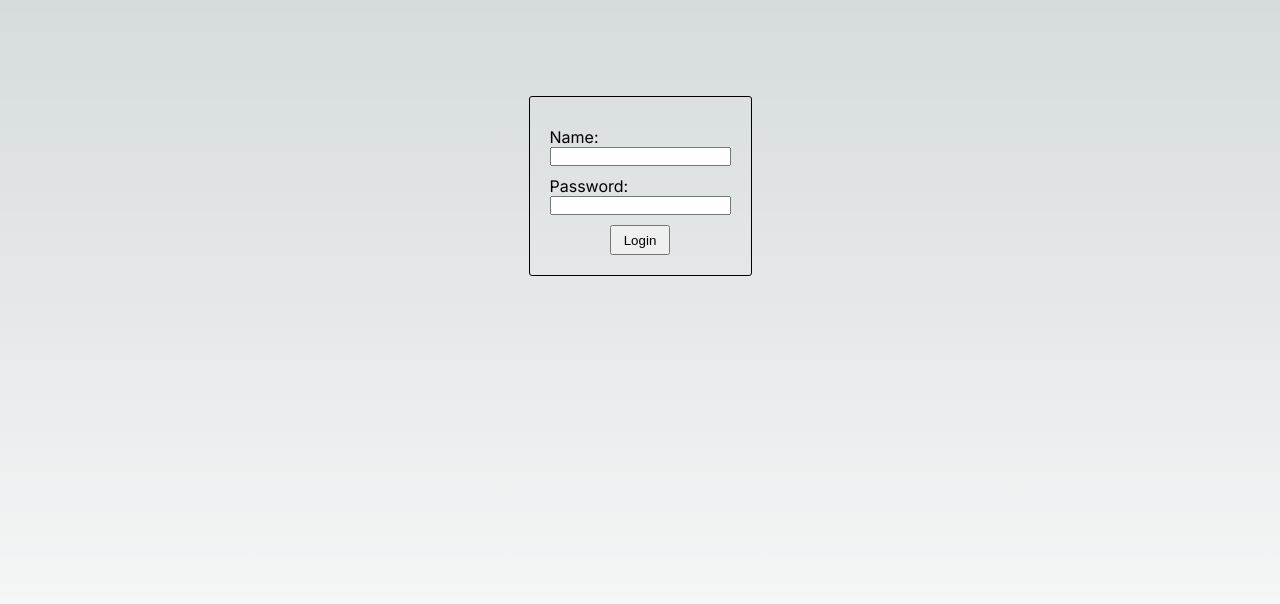
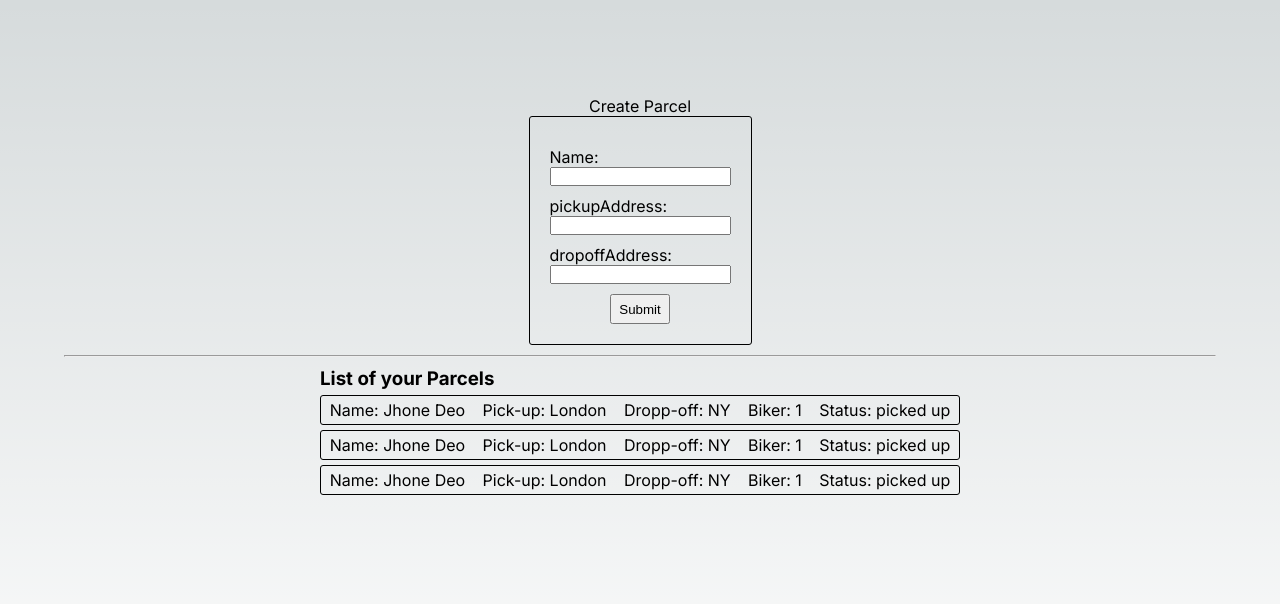
Before and after one commit to mohamedeliwa/delivery-service-client, a Next.js app: page / in a window 1280 px wide. Shown: the top 604 px of the page. Built offline with nearby package versions, Linux system fonts and the light colour scheme.

Commit message:
created the layout for sender dashboard

```diff
--- /dev/null
+++ b/src/components/Sender.module.css
@@ -0,0 +1,49 @@
+.container {
+  /* background-color: red; */
+  /* width: 100%; */
+  display: flex;
+  flex-direction: column;
+  justify-content: center;
+  align-items: center;
+}
+
+.form {
+  display: flex;
+  flex-direction: column;
+  justify-content: center;
+  align-items: start;
+  border: 1px solid;
+  padding: 20px;
+  border-radius: 3px;
+}
+.inputContainer {
+  display: flex;
+  flex-direction: column;
+  width: 100%;
+  justify-content: center;
+  align-items: start;
+  margin-top: 10px;
+}
+.buttonContainer {
+  width: 100%;
+  margin-top: 10px;
+  display: flex;
+  justify-content: center;
+  align-items: center;
+}
+.button {
+  min-height: 30px;
+  min-width: 60px;
+}
+
+.parcel {
+    border: 1px solid;
+    border-radius: 3px;
+    min-width: 50vw;
+    min-height: 30px;
+    display: flex;
+    justify-content: space-around;
+    align-items: center;
+    margin: 5px auto;
+
+}
--- /dev/null
+++ b/src/components/Sender.tsx
@@ -0,0 +1,85 @@
+import React from "react";
+import styles from "./Sender.module.css";
+
+const Sender: React.FC = () => {
+  const onFinish = () => {};
+  return (
+    <div className={styles.container}>
+      Create Parcel
+      <div>
+        <form onSubmit={onFinish} className={styles.form}>
+          <div className={styles.inputContainer}>
+            <label htmlFor="name">Name: </label>
+            <input
+              type="text"
+              name="name"
+              id="name"
+              required
+              onChange={(e) => {
+                e.preventDefault();
+                // setName(e.target.value);
+              }}
+            />
+          </div>
+          <div className={styles.inputContainer}>
+            <label htmlFor="pickupAddress">pickupAddress: </label>
+            <input
+              type="text"
+              name="pickupAddress"
+              id="pickupAddress"
+              required
+              onChange={(e) => {
+                e.preventDefault();
+                // setName(e.target.value);
+              }}
+            />
+          </div>
+          <div className={styles.inputContainer}>
+            <label htmlFor="dropoffAddress">dropoffAddress: </label>
+            <input
+              type="text"
+              name="dropoffAddress"
+              id="dropoffAddress"
+              required
+              onChange={(e) => {
+                e.preventDefault();
+                // setName(e.target.value);
+              }}
+            />
+          </div>
+          <div className={styles.buttonContainer}>
+            <input className={styles.button} type="submit" value="Submit" />
+          </div>
+        </form>
+      </div>
+      <hr style={{ width: "90vw", margin: "10px auto" }} />
+      <div>
+        <h3>List of your Parcels</h3>
+        <div className={styles.parcel}>
+          <span>Name: Jhone Deo</span>
+          <span>Pick-up: London </span>
+          <span>Dropp-off: NY</span>
+          <span>Biker: 1</span>
+          <span>Status: picked up</span>
+        </div>
+
+        <div className={styles.parcel}>
+          <span>Name: Jhone Deo</span>
+          <span>Pick-up: London </span>
+          <span>Dropp-off: NY</span>
+          <span>Biker: 1</span>
+          <span>Status: picked up</span>
+        </div>
+        <div className={styles.parcel}>
+          <span>Name: Jhone Deo</span>
+          <span>Pick-up: London </span>
+          <span>Dropp-off: NY</span>
+          <span>Biker: 1</span>
+          <span>Status: picked up</span>
+        </div>
+      </div>
+    </div>
+  );
+};
+
+export default Sender;
--- a/src/pages/index.tsx
+++ b/src/pages/index.tsx
@@ -1,8 +1,8 @@
 import Head from "next/head";
-import Image from "next/image";
 import { Inter } from "next/font/google";
 import styles from "@/styles/Home.module.css";
 import Login from "@/components/Login";
+import Sender from "@/components/Sender";
 
 const inter = Inter({ subsets: ["latin"] });
 
@@ -16,7 +16,8 @@ export default function Home() {
         <link rel="icon" href="/favicon.ico" />
       </Head>
       <main className={`${styles.main} ${inter.className}`}>
-        <Login />
+        {/* <Login /> */}
+        <Sender />
       </main>
     </>
   );
```
